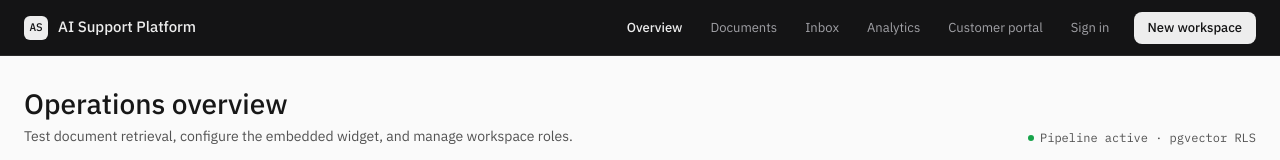
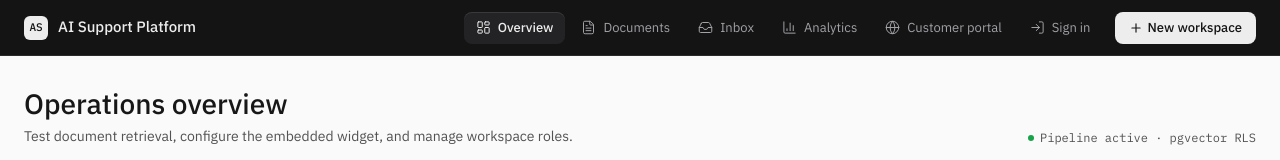
Before and after one commit to MirEashanZaman/ai-support-platform, a Next.js app in the folder dashboard/: page / in a window 1280 px wide. Shown: the top 160 px of the page. Built offline with nearby package versions, Linux system fonts and the light colour scheme; no server answers.

Commit message:
feat(dashboard): add shared-layout spring active pill and Lucide icons to primary navigation

```diff
--- a/dashboard/src/components/nav-links.tsx
+++ b/dashboard/src/components/nav-links.tsx
@@ -3,18 +3,29 @@
 import React from 'react';
 import Link from 'next/link';
 import { usePathname } from 'next/navigation';
+import { motion } from 'motion/react';
+import {
+  BarChart3,
+  FileText,
+  Globe,
+  Inbox,
+  LayoutDashboard,
+  LogIn,
+  Plus,
+} from 'lucide-react';
+import { SPRING_SNAPPY } from './motion-primitives';
 
 const API_BASE_URL = (
   process.env.NEXT_PUBLIC_API_URL || 'http://localhost:4000'
 ).replace(/\/+$/, '');
 
 const NAV_ITEMS = [
-  { href: '/', label: 'Overview' },
-  { href: '/documents', label: 'Documents' },
-  { href: '/inbox', label: 'Inbox' },
-  { href: '/analytics', label: 'Analytics' },
-  { href: `${API_BASE_URL}/widget-demo`, label: 'Customer portal' },
-  { href: '/login', label: 'Sign in' },
+  { href: '/', label: 'Overview', icon: LayoutDashboard },
+  { href: '/documents', label: 'Documents', icon: FileText },
+  { href: '/inbox', label: 'Inbox', icon: Inbox },
+  { href: '/analytics', label: 'Analytics', icon: BarChart3 },
+  { href: `${API_BASE_URL}/widget-demo`, label: 'Customer portal', icon: Globe },
+  { href: '/login', label: 'Sign in', icon: LogIn },
 ];
 
 export default function NavLinks() {
@@ -23,6 +34,7 @@ export default function NavLinks() {
   return (
     <nav className="app-nav" aria-label="Primary navigation">
       {NAV_ITEMS.map((item) => {
+        const Icon = item.icon;
         const isActive =
           item.href === '/'
             ? pathname === '/'
@@ -35,12 +47,23 @@ export default function NavLinks() {
             href={item.href}
             className={`app-nav-link${isActive ? ' app-nav-link-active' : ''}`}
           >
-            {item.label}
+            {isActive && (
+              <motion.span
+                layoutId="active-nav-pill"
+                className="app-nav-pill"
+                transition={SPRING_SNAPPY}
+              />
+            )}
+            <span className="app-nav-label">
+              <Icon size={15} strokeWidth={1.6} />
+              <span>{item.label}</span>
+            </span>
           </Link>
         );
       })}
       <Link href="/signup" className="app-nav-cta">
-        New workspace
+        <Plus size={14} strokeWidth={2} style={{ marginRight: 5 }} />
+        <span>New workspace</span>
       </Link>
     </nav>
   );
```
